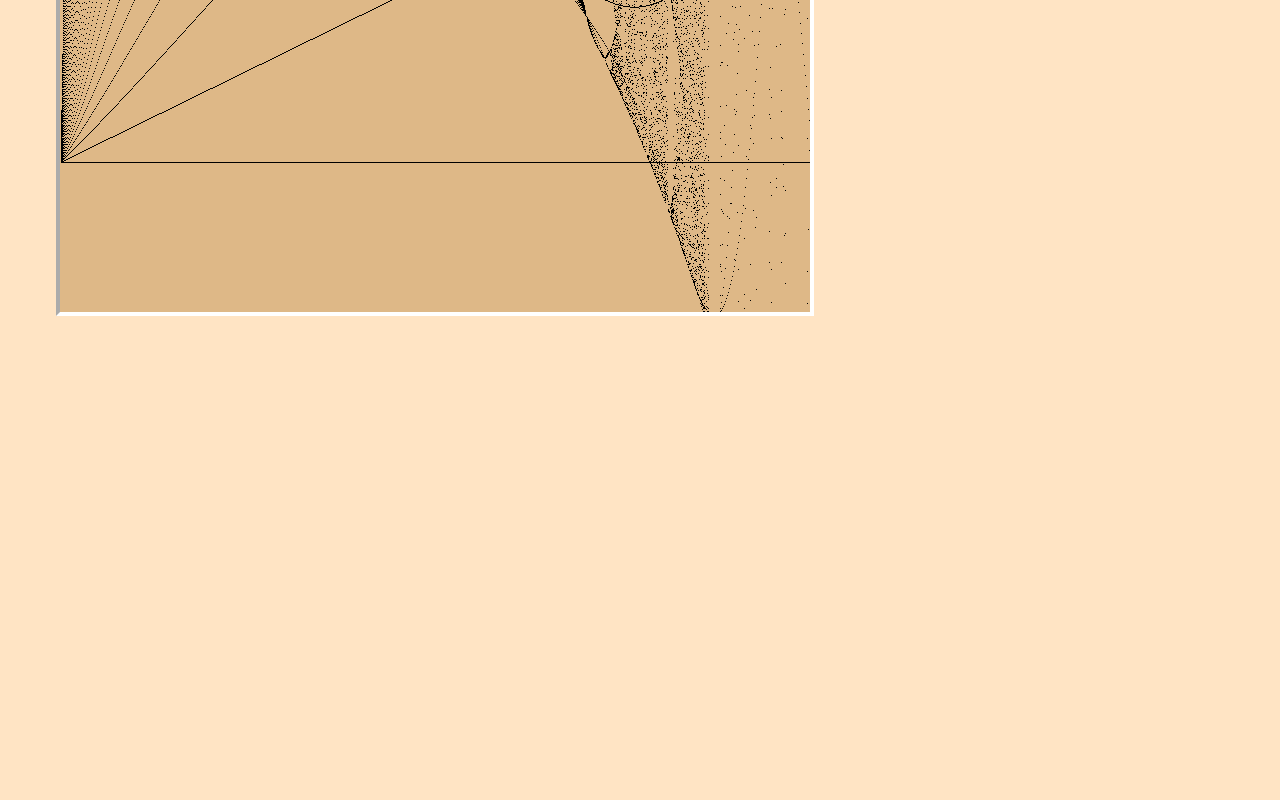
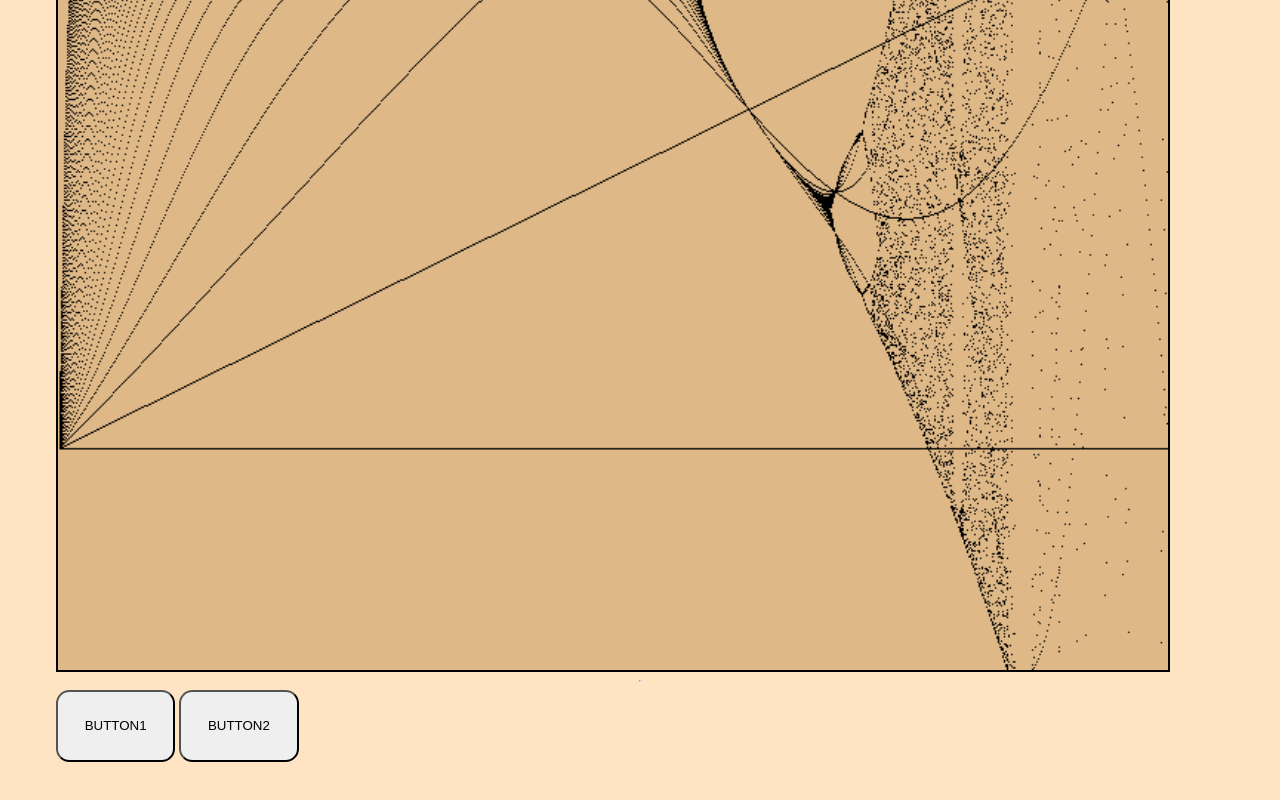
Before and after one commit to S-R-i-c-e/feigenbaum, a plain HTML site: page index.html in a window 1280 px wide. Shown: the part 498-1298 px from the top of the page. Before the commit the page ends 870 px from the top, so only its background shows below. Drawn offline with Linux system fonts and the light colour scheme.

Commit message:
two dead buttons and graph draw into a function

```diff
--- a/code.js
+++ b/code.js
@@ -11,26 +11,26 @@ function roundDP(number, accuracy) {
   }
 
 // system parameters
-const canvasWidth = feigenCanvas.width;
-const canvasHeight = feigenCanvas.height;
+const viewSurfaceWidth = feigenCanvas.width;
+const viewSurfaceHeight = feigenCanvas.height;
 
 //this app parameters
 const funcMinX = 0;
-const funcMaxX = 3.5;
+const funcMaxX = 3.51;
 const funcMinY = 0;
 const funcMaxY = 1.5;
 
 const funcRangeX = funcMaxX - funcMinX;
 const funcRangeY = funcMaxY - funcMinY;
 
-const deltaX = funcRangeX/canvasWidth;
-const deltaY = funcRangeY/canvasHeight;
+const deltaX = funcRangeX/viewSurfaceWidth;
+const deltaY = funcRangeY/viewSurfaceHeight;
 
 function canvasX(x) {
     return Math.round(x/deltaX);
 }
 function canvasY(y) {
-    return canvasHeight - Math.round((y/deltaY));
+    return viewSurfaceHeight - Math.round((y/deltaY));
 }
 
 function setPixel(x,y) {
@@ -41,6 +41,7 @@ function feigen(population, feedback) {
     return population + population * feedback * (1-population);
 }
 
+function drawFeigen () {
     for (range=deltaX;range<funcRangeX;range+=deltaX) {
         feed = range;
         numIterations = 100;
@@ -50,3 +51,6 @@ for (range=deltaX;range<funcRangeX;range+=deltaX) {
             pop = feigen(pop, feed);
         }
     }
+}
+
+drawFeigen();
--- a/index.html
+++ b/index.html
@@ -10,6 +10,11 @@
 <body>
     <main class="flex-container">
         <canvas id="feigenbaum-diagram" width="750" height="750"></canvas>
+        <hr>
+        <div id="buttons-container">
+            <button>BUTTON1</button>
+            <button>BUTTON2</button>
+        </div>
     </main>
     <script src="./code.js"></script>
 </body>
--- a/style.css
+++ b/style.css
@@ -2,13 +2,27 @@ body {
     background-color: bisque;
 }
 
+button {
+    border-radius: 1em;;
+    padding: 2em;
+}
+
 canvas {
     background-color: burlywood;
-    border: 4px solid white;
-    border-style: inset;
+    border: 2px solid black;
+    width: 95%;
 }
+
 
 .flex-container {
     display: flex;
+    flex-direction: column;
     padding: 3em;
 }
+
+.buttons-container {
+    display: flex;
+    flex-direction: row;
+    justify-content: space-evenly;
+    padding: 6em;
+}
```
Lines whose indentation alone changed are shown as unchanged.
